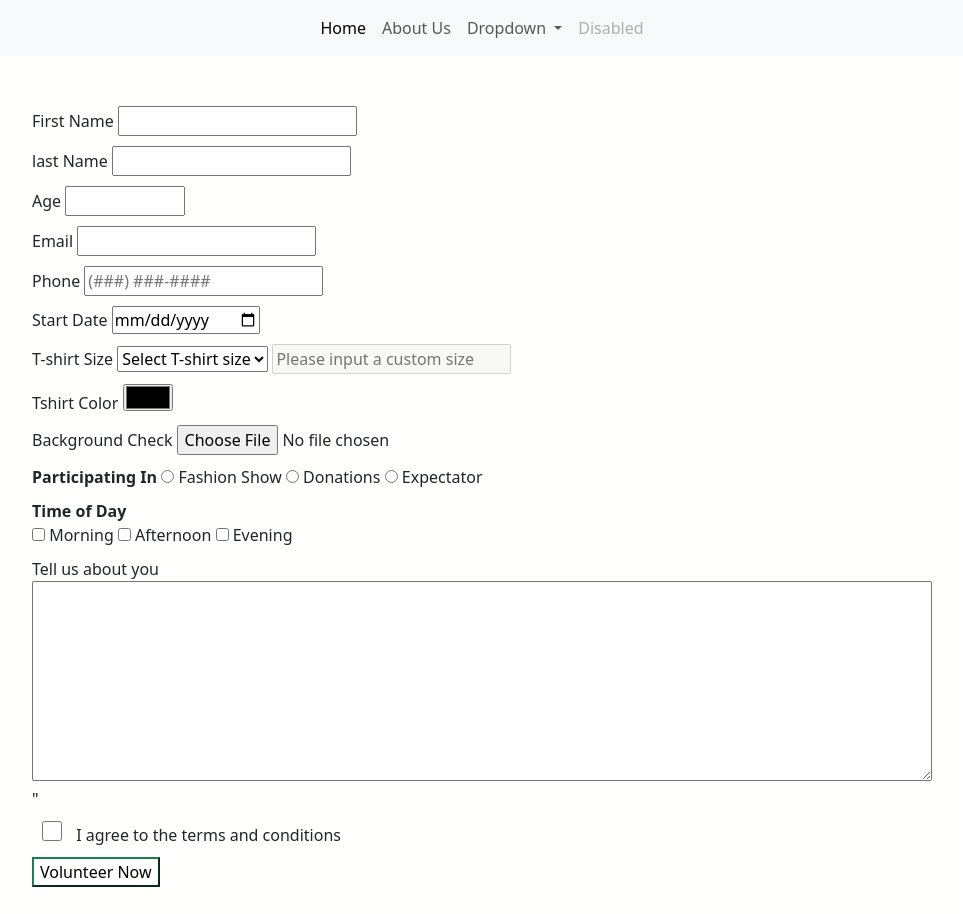
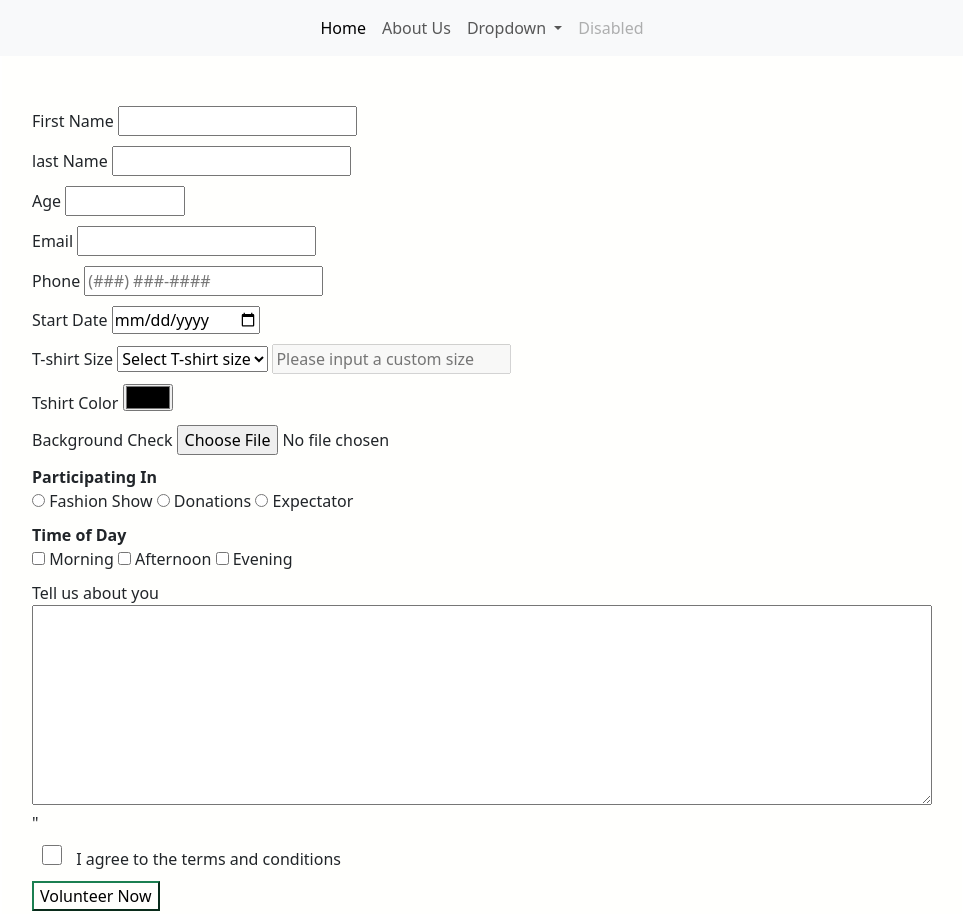
Before and after one commit to NikolaiMakaveli979/Spring-2025, a plain HTML site: page form.html in a window 1280 px wide. Shown: the top 914 px of the page, without its empty margins (158-1121 px from the left). Drawn offline with nearby package versions, Linux system fonts and the light colour scheme.

Commit message:
page break in participation

```diff
--- a/form.html
+++ b/form.html
@@ -98,7 +98,7 @@
 
 <!--participating in - radio buttons-->
 <div>
-  <strong>Participating In</strong>
+  <strong>Participating In</strong><br />
 
   <input type="radio" name="participating" id="fashion-show" value="fashion-show" required />
   <label for="fashion-show">Fashion Show</label>
```
